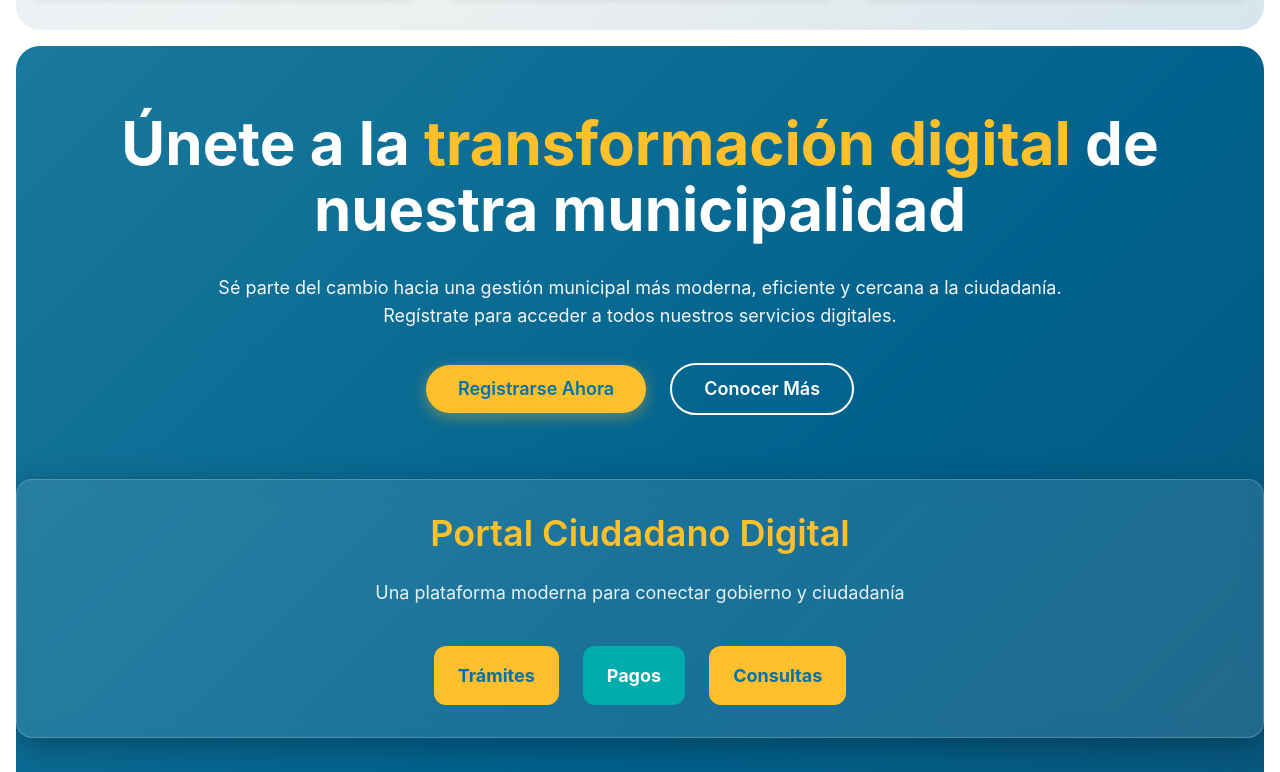
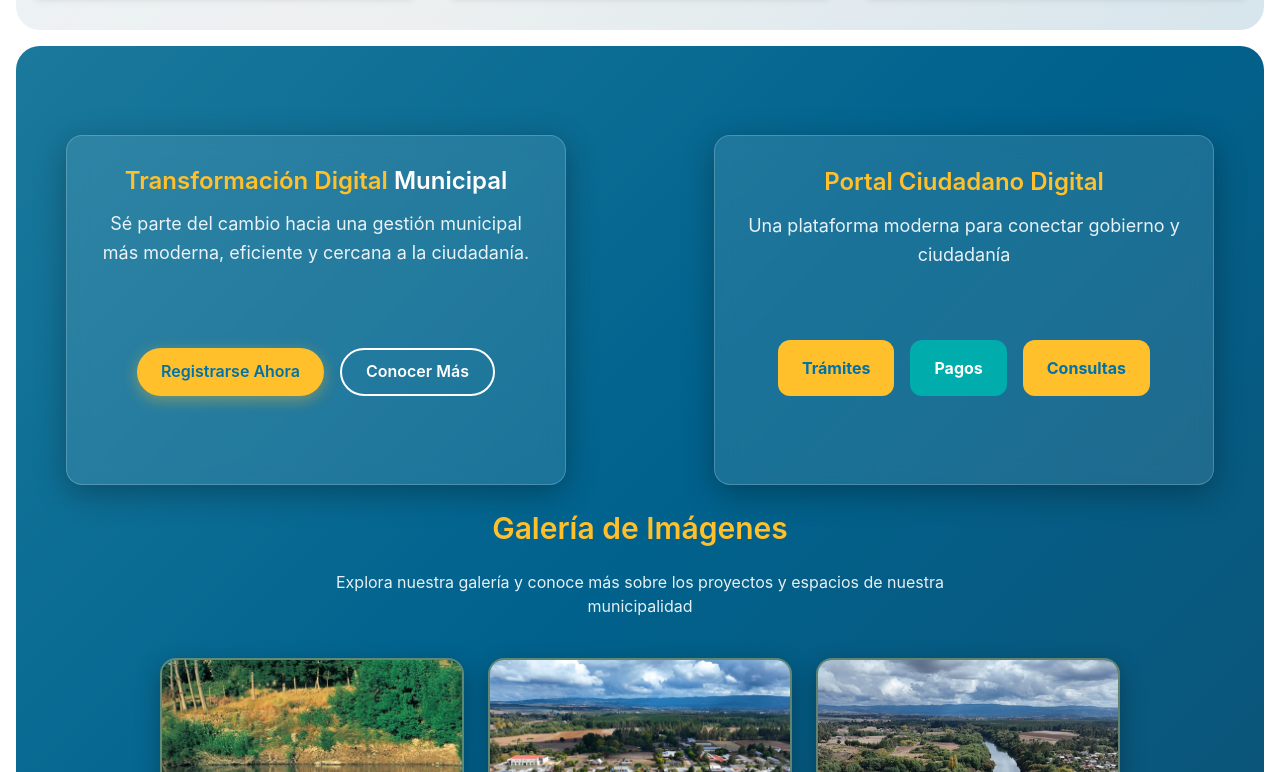
Before and after one commit to yaboytomas/pruebaReact, a React (Vite) app: page / in a window 1280 px wide. Shown: the part 1428-2200 px from the top of the page. Built offline with nearby package versions, Linux system fonts and the light colour scheme.

Commit message:
fixed cta section styling

```diff
--- a/src/components/CtaSection.jsx
+++ b/src/components/CtaSection.jsx
@@ -128,42 +128,71 @@ export default function CtaSection() {
         }}
       >
         <Container maxW={'6xl'} position="relative" zIndex={1}>
-          {/* Main Hero Section */}
-          <VStack spacing={8} textAlign="center" mb={16}>
+          {/* Split Layout: Left and Right Containers */}
+          <Stack
+            direction={{ base: 'column', lg: 'row' }}
+            spacing={{ base: 8, lg: 12 }}
+            align="stretch"
+            minH="400px">
+
+            {/* Left Container - Digital Transformation */}
+            <Box
+              flex={1}
+              display="flex"
+              alignItems="center"
+              justifyContent="center">
+              <Box
+                bg="rgba(255, 255, 255, 0.1)"
+                backdropFilter="blur(10px)"
+                borderRadius="2xl"
+                p={8}
+                border="1px solid rgba(255, 255, 255, 0.2)"
+                boxShadow="0 8px 32px rgba(0, 0, 0, 0.3)"
+                w="full"
+                maxW="500px"
+                h="350px"
+                display="flex"
+                flexDirection="column"
+                justifyContent="space-between">
+
+                {/* Header Section */}
+                <VStack spacing={4} textAlign="center">
                   <Heading
-              fontWeight={700}
-              fontSize={{ base: '3xl', sm: '4xl', md: '5xl', lg: '6xl' }}
+                    as="h3"
+                    fontWeight={600}
+                    fontSize="2xl"
                     lineHeight={'110%'}
-              color="white">
-              Únete a la{' '}
-              <Text as={'span'} color={'#FFC02B'}>
-                transformación digital
-              </Text>{' '}
-              de nuestra municipalidad
+                    color="#FFC02B"
+                    textAlign="center">
+                    Transformación Digital{' '}
+                    <Text as={'span'} color={'white'}>
+                      Municipal
+                    </Text>
                   </Heading>
 
                   <Text
                     color={'white'}
-              maxW={'4xl'}
-              fontSize={{ base: 'md', md: 'lg' }}
-              opacity={0.95}
-              lineHeight={1.6}>
+                    fontSize="lg"
+                    opacity={0.9}
+                    lineHeight={1.6}
+                    textAlign="center">
                     Sé parte del cambio hacia una gestión municipal más moderna,
-              eficiente y cercana a la ciudadanía. Regístrate para acceder
-              a todos nuestros servicios digitales.
+                    eficiente y cercana a la ciudadanía.
                   </Text>
+                </VStack>
 
                 {/* Action Buttons */}
-            <HStack spacing={6} flexWrap="wrap" justify="center">
+                <VStack spacing={4} mt={6}>
+                  <HStack spacing={4} justify="center" flexWrap="wrap">
                     <Button
                       size="lg"
                       rounded={'full'}
-                px={8}
-                py={6}
+                      px={6}
+                      py={4}
                       bg={'#FFC02B'}
                       color={'#0071A9'}
                       fontWeight={600}
-                fontSize="lg"
+                      fontSize="md"
                       onClick={hasCompleted ? () => {
                         setHasCompleted(false);
                         setRegistrationProgress(0);
@@ -180,14 +209,14 @@ export default function CtaSection() {
                     <Button
                       size="lg"
                       rounded={'full'}
-                px={8}
-                py={6}
+                      px={6}
+                      py={4}
                       variant={'outline'}
                       borderColor={'white'}
                       borderWidth={2}
                       color={'white'}
                       fontWeight={600}
-                fontSize="lg"
+                      fontSize="md"
                       onClick={handleLearnMoreClick}
                       _hover={{
                         bg: 'white',
@@ -199,41 +228,57 @@ export default function CtaSection() {
                     </Button>
                   </HStack>
 
-            {/* Progress Bar */}
+                  {/* Progress Area */}
+                  <Box h="40px" w="full" display="flex" flexDirection="column" justifyContent="center">
                     {showProgress && (
-              <Box w="full" maxW="500px">
-                <Text fontSize="md" color="white" mb={3} textAlign="center" fontWeight={500}>
+                      <>
+                        <Text fontSize="sm" color="white" mb={2} textAlign="center" fontWeight={500}>
                           Procesando registro... {registrationProgress}%
                         </Text>
                         <Progress
                           value={registrationProgress}
                           bg="rgba(255,255,255,0.2)"
                           colorScheme="yellow"
-                  size="lg"
+                          size="md"
                           borderRadius="full"
                           hasStripe
                           isAnimated
                         />
+                      </>
+                    )}
                   </Box>
-            )}
                 </VStack>
+              </Box>
+            </Box>
 
-          {/* Portal Digital Section */}
+            {/* Right Container - Digital Portal */}
+            <Box
+              flex={1}
+              display="flex"
+              alignItems="center"
+              justifyContent="center">
               <Box
                 bg="rgba(255, 255, 255, 0.1)"
                 backdropFilter="blur(10px)"
                 borderRadius="2xl"
                 p={8}
-            mb={16}
                 border="1px solid rgba(255, 255, 255, 0.2)"
-            boxShadow="0 8px 32px rgba(0, 0, 0, 0.3)">
+                boxShadow="0 8px 32px rgba(0, 0, 0, 0.3)"
+                w="full"
+                maxW="500px"
+                h="350px"
+                display="flex"
+                flexDirection="column"
+                justifyContent="space-between">
 
-            <VStack spacing={6}>
+                {/* Header Section */}
+                <VStack spacing={4} textAlign="center">
                   <Heading
-                size="xl"
+                    as="h3"
+                    fontWeight={600}
+                    fontSize="2xl"
                     color="#FFC02B"
-                textAlign="center"
-                fontWeight={600}>
+                    textAlign="center">
                     Portal Ciudadano Digital
                   </Heading>
 
@@ -242,15 +287,14 @@ export default function CtaSection() {
                     fontSize="lg"
                     textAlign="center"
                     opacity={0.9}
-                maxW="2xl">
+                    lineHeight={1.6}>
                     Una plataforma moderna para conectar gobierno y ciudadanía
                   </Text>
+                </VStack>
 
-              <HStack
-                spacing={6}
-                justify="center"
-                flexWrap="wrap"
-                pt={4}>
+                {/* Service Buttons */}
+                <VStack spacing={4} mt={6}>
+                  <HStack spacing={4} justify="center" flexWrap="wrap">
                     <Box
                       bg="#FFC02B"
                       px={6}
@@ -264,7 +308,7 @@ export default function CtaSection() {
                       tabIndex={0}
                       onClick={() => handlePortalClick('Trámites')}
                       onKeyDown={(e) => (e.key === 'Enter' || e.key === ' ') && handlePortalClick('Trámites')}>
-                  <Text fontSize="lg" fontWeight="bold" color="#0071A9">
+                      <Text fontSize="md" fontWeight="bold" color="#0071A9">
                         Trámites
                       </Text>
                     </Box>
@@ -282,7 +326,7 @@ export default function CtaSection() {
                       tabIndex={0}
                       onClick={() => handlePortalClick('Pagos')}
                       onKeyDown={(e) => (e.key === 'Enter' || e.key === ' ') && handlePortalClick('Pagos')}>
-                  <Text fontSize="lg" fontWeight="bold" color="white">
+                      <Text fontSize="md" fontWeight="bold" color="white">
                         Pagos
                       </Text>
                     </Box>
@@ -300,18 +344,24 @@ export default function CtaSection() {
                       tabIndex={0}
                       onClick={() => handlePortalClick('Consultas')}
                       onKeyDown={(e) => (e.key === 'Enter' || e.key === ' ') && handlePortalClick('Consultas')}>
-                  <Text fontSize="lg" fontWeight="bold" color="#0071A9">
+                      <Text fontSize="md" fontWeight="bold" color="#0071A9">
                         Consultas
                       </Text>
                     </Box>
                   </HStack>
+
+                  {/* Message Area */}
+                  <Box h="40px" display="flex" alignItems="center" justifyContent="center">
                     {portalMessage && (
-                <Text mt={2} color="white" fontSize="md" textAlign="center">
+                      <Text color="white" fontSize="sm" textAlign="center" fontWeight={500}>
                         {portalMessage}
                       </Text>
                     )}
+                  </Box>
                 </VStack>
               </Box>
+            </Box>
+          </Stack>
 
           {/* Gallery Section */}
           <Box>
--- a/src/components/FeaturedSection.jsx
+++ b/src/components/FeaturedSection.jsx
@@ -16,6 +16,7 @@ import {
 } from '@chakra-ui/react';
 import { CheckIcon, StarIcon, InfoIcon } from '@chakra-ui/icons';
 import { useState, useEffect, useRef } from 'react';
+import { useLocalStorage } from '../hooks/useLocalStorage';
 
 // Replace test data with your data
 const features = [
@@ -53,7 +54,7 @@ const features = [
 
 export default function FeaturedSection() {
   const [expandedCard, setExpandedCard] = useState(null);
-  const [favoriteServices, setFavoriteServices] = useState([]);
+  const [favoriteServices, setFavoriteServices] = useLocalStorage('favoriteServices', []);
   const [lastAction, setLastAction] = useState(null);
   const toast = useToast();
   const isInitialMount = useRef(true);
--- /dev/null
+++ b/src/hooks/useLocalStorage.js
@@ -0,0 +1,29 @@
+import { useState } from 'react';
+
+// Custom hook for localStorage management
+export const useLocalStorage = (key, initialValue) => {
+  // Get from local storage then parse stored json or return initialValue
+  const [storedValue, setStoredValue] = useState(() => {
+    try {
+      const item = window.localStorage.getItem(key);
+      return item ? JSON.parse(item) : initialValue;
+    } catch (error) {
+      console.error(`Error reading localStorage key "${key}":`, error);
+      return initialValue;
+    }
+  });
+
+  // Return a wrapped version of useState's setter function that persists the new value to localStorage
+  const setValue = (value) => {
+    try {
+      // Allow value to be a function so we have the same API as useState
+      const valueToStore = value instanceof Function ? value(storedValue) : value;
+      setStoredValue(valueToStore);
+      window.localStorage.setItem(key, JSON.stringify(valueToStore));
+    } catch (error) {
+      console.error(`Error setting localStorage key "${key}":`, error);
+    }
+  };
+
+  return [storedValue, setValue];
+};
```
Also changed, not shown: src/components/ErrorBoundary.jsx (added, +87 -0 lines), src/context/AppContext.jsx (added, +95 -0 lines). Lines whose indentation alone changed are shown as unchanged.
